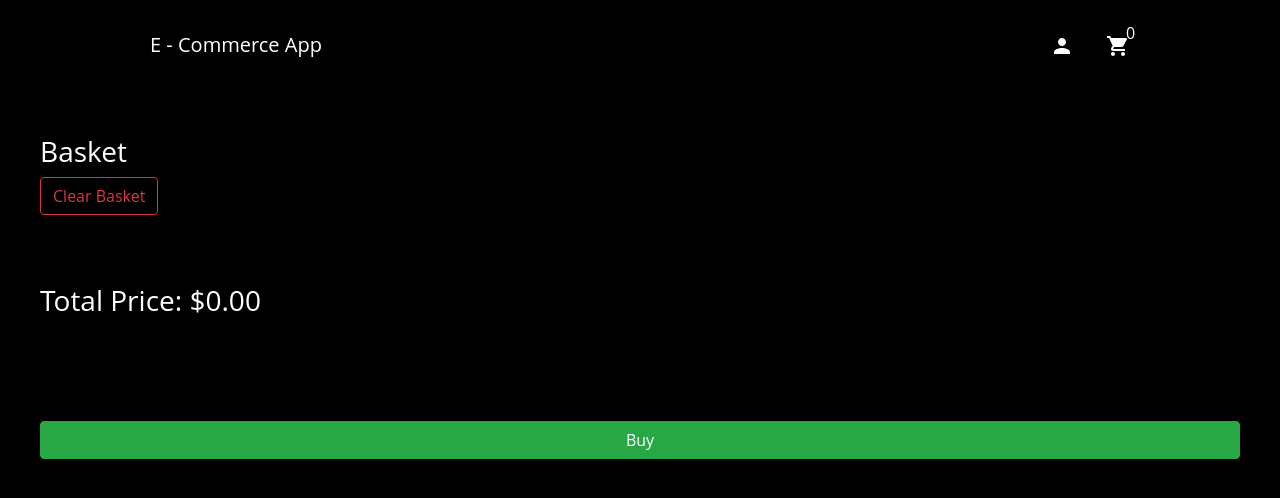
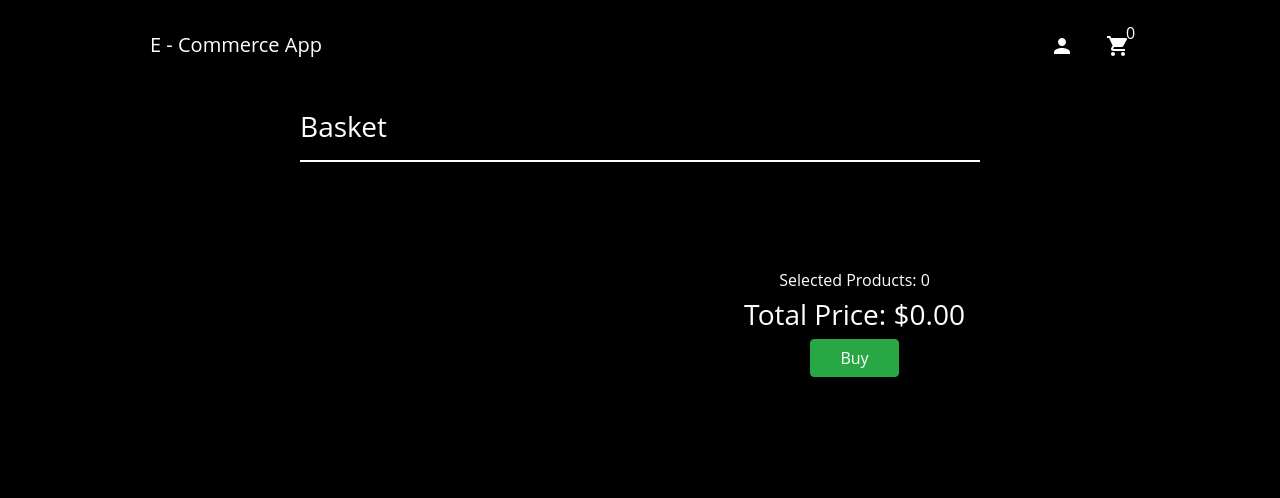
Before and after one commit to EmrahMorgil/E-Commerce-App-with-React-and-Redux, a React (Create React App) app: page /basket in a window 1280 px wide. Shown: the top 498 px of the page. Built offline with nearby package versions, Linux system fonts and the light colour scheme.

Commit message:
basket bitti

```diff
--- a/package.json
+++ b/package.json
@@ -5,6 +5,9 @@
   "dependencies": {
     "@emotion/react": "^11.10.6",
     "@emotion/styled": "^11.10.6",
+    "@fortawesome/fontawesome-svg-core": "^6.4.0",
+    "@fortawesome/free-solid-svg-icons": "^6.4.0",
+    "@fortawesome/react-fontawesome": "^0.2.0",
     "@mui/icons-material": "^5.11.16",
     "@mui/material": "^5.11.16",
     "@reduxjs/toolkit": "^1.9.3",
--- a/src/components/Basket/BasketItem.tsx
+++ b/src/components/Basket/BasketItem.tsx
@@ -5,6 +5,7 @@ import { basketItemType, mdlProduct } from "../../types/Type";
 import { basketAmount,deleteBasket,setBasket, setTotalPrice, addBasket } from "../../redux/products/productsSlice";
 import { useSelector, useDispatch } from "react-redux";
 import { RootState } from "../../redux/store";
+import DeleteBasketItemButton from "./DeleteBasketItemButton";
 
 
 const BasketItem: React.FC<basketItemType> = ({ product }) => {
@@ -71,39 +72,24 @@ const BasketItem: React.FC<basketItemType> = ({ product }) => {
   return (
     <>
       {Number(product?.amount) > 0 && totalPrice > 0 && (
-        <div
-          className={
-            theme
-              ? `backgroundLightTheme card basket-item`
-              : `backgroundNightTheme card basket-item`
-          }
-        >
-          <img
-            className="card-img-top basket-item-img"
-            src={product.photo[0]}
-            alt={product?.name}
-          />
-          <div className="card-body">
-            <h5
-              className={
-                theme ? `lightTheme card-title` : `nightTheme card-title`
-              }
-            >
+        <div style={{display: "flex"}}>
+          <img className="card-img-top basket-item-img" src={product.photo[0]} alt={product?.name}/>
+          <div className="card-detail">
+            <h5 className={`nightTheme card-title`}>
               {product?.name}
             </h5>
-            <p
-              className={
-                theme ? `lightTheme card-text` : `nightTheme card-text`
-              }
-            >
+            <p className={`nightTheme card-text`}>
               ${product?.price}
             </p>
+            <div style={{display: "flex"}}>
+
             <div className="basket-item-amount">
+              {product.amount === 1 ? <DeleteBasketItemButton product={product}/> :
               <RemoveIcon
                 style={{ cursor: "pointer" }}
                 className={theme ? `lightTheme` : `nightTheme`}
                 onClick={decrement}
-              />
+              />}
               <p className={theme ? `lightTheme` : `nightTheme`}>
                 {product?.amount}
               </p>
@@ -113,12 +99,17 @@ const BasketItem: React.FC<basketItemType> = ({ product }) => {
                 onClick={increment}
               />
             </div>
-            <button
+            <div>
+            {product.amount>1 && <DeleteBasketItemButton product={product}/>}
+            </div>
+            </div>
+            {/* <button
               onClick={() => deleteItem(product?.id)}
               className="btn btn-danger"
             >
               Remove
-            </button>
+            </button> */}
+
           </div>
         </div>
       )}
--- a/src/components/Basket/BasketList.tsx
+++ b/src/components/Basket/BasketList.tsx
@@ -3,19 +3,28 @@ import { mdlProduct } from "../../types/Type";
 import { useSelector } from "react-redux";
 import { RootState } from "../../redux/store";
 import BasketItem from "./BasketItem";
+import BuyBasketItemButton from "./BuyBasketItemButton";
 
 const BasketList: React.FC = () => {
-
-    const basket = useSelector((state:RootState)=>state.products.basket);
-    const totalPrice = useSelector((state:RootState)=>state.products.totalPrice);
-    const theme = useSelector((state:RootState)=>state.theme.theme);
+  const basket = useSelector((state: RootState) => state.products.basket);
+  const totalPrice = useSelector(
+    (state: RootState) => state.products.totalPrice
+  );
 
   return (
-    <div>
-      {basket.map((item: mdlProduct) => {
-        return <BasketItem product={item} key={item.id} />;
-      })}
-      <h3 className={theme ? `lightTheme basket-total-price` : `nightTheme basket-total-price`}>Total Price: ${totalPrice.toFixed(2)}</h3>
+    <div className="row">
+      <div className="col">
+        {basket.map((item: mdlProduct) => {
+          return <BasketItem product={item} key={item.id} />;
+        })}
+      </div>
+      <div className="col" style={{justifyContent: "flex-end", display: "flex"}}>
+        <div style={{display: "flex", flexDirection: "column", alignItems: "center", marginTop: "45px"}}>
+        <h6 style={{color: "white"}}>Selected Products: {basket.length}</h6>
+      <h3 className={`nightTheme basket-total-price`}>Total Price: ${totalPrice.toFixed(2)}</h3>
+        <BuyBasketItemButton />
+        </div>
+      </div>
     </div>
   );
 };
--- /dev/null
+++ b/src/components/Basket/BuyBasketItemButton.tsx
@@ -0,0 +1,35 @@
+import React from 'react'
+import { useDispatch, useSelector } from 'react-redux';
+import { RootState } from '../../redux/store';
+import { clearBasketItems, setTotalPrice } from '../../redux/products/productsSlice';
+import { toast } from 'react-toastify';
+
+const BuyBasketItemButton: React.FC = () => {
+
+    const totalPrice = useSelector((state:RootState)=>state.products.totalPrice);
+    const userLoggedIn = useSelector((state:RootState)=>state.users.userLoggedIn);
+    const dispatch = useDispatch();
+
+    const buyClick = () =>{
+        if(userLoggedIn)
+        {
+          if(totalPrice>0)
+          {
+              toast.success("Satın Alma Başarılı!");
+              dispatch(setTotalPrice(0));
+              dispatch(clearBasketItems());
+          }else{
+            toast.warning("Önce sepetine bir şeyler eklemelisin!");
+          }
+        }else{
+          toast.error("Önce Giriş Yapmalısın!");
+        }
+
+      }
+
+  return (
+    <button onClick={buyClick} className="btn btn-success" style={{width: "40%"}}>Buy</button>
+  )
+}
+
+export default BuyBasketItemButton
--- /dev/null
+++ b/src/components/Basket/DeleteBasketItemButton.tsx
@@ -0,0 +1,43 @@
+import React from "react";
+import { useDispatch, useSelector } from "react-redux";
+import { RootState } from "../../redux/store";
+import { basketAmount, deleteBasket, setTotalPrice } from "../../redux/products/productsSlice";
+import { mdlProduct } from "../../types/Type";
+import DeleteForeverIcon from '@mui/icons-material/DeleteForever';
+
+export interface IDeleteBasketItemButton{
+    product: mdlProduct;
+}
+
+const DeleteBasketItemButton: React.FC<IDeleteBasketItemButton> = ({product}) => {
+
+    const totalPrice = useSelector((state: RootState) => state.products?.totalPrice);
+    const basket = useSelector((state: RootState) => state.products.basket);
+    const dispatch = useDispatch();
+
+    const deleteItem = (id?: number) => {
+        let updatePrice = totalPrice - Number(product?.price) * Number(product?.amount);
+        if (updatePrice < 0.1) {
+          updatePrice = 0;
+        }
+        dispatch(setTotalPrice(updatePrice));
+
+        const newBasket = basket.filter((item: mdlProduct) => {
+          return item.id !== id;
+        });
+        dispatch(deleteBasket(newBasket));
+
+        let count = 0;
+        newBasket.map((item: mdlProduct) => {
+          return count += item.amount;
+        });
+
+        dispatch(basketAmount(count));
+      };
+
+  return (
+    <DeleteForeverIcon onClick={() => deleteItem(product?.id)} style={{color: "white"}}/>
+  );
+};
+
+export default DeleteBasketItemButton;
--- a/src/pages/Basket.tsx
+++ b/src/pages/Basket.tsx
@@ -43,14 +43,15 @@ const Basket: React.FC = () => {
   return (
     <div className="basket">
       <h3 className={theme ? `lightTheme basket-total-price` : `nightTheme basket-total-price`}>Basket</h3>
-      <button className="btn btn-outline-danger" onClick={clearBasket}>Clear Basket</button>
+      <hr style={{border: "1px solid white"}}/>
+      {/* <button className="btn btn-outline-danger" onClick={clearBasket}>Clear Basket</button> */}
       <br/><br/>
       <div>
         <BasketList />
       </div>
-      <div style={{marginTop: "13vh"}}>
+      {/* <div style={{marginTop: "13vh"}}>
         <button onClick={buyClick} className="btn btn-success" style={{width: "100%"}}>Buy</button>
-      </div>
+      </div> */}
     </div>
   );
 };
--- a/src/styles/App.css
+++ b/src/styles/App.css
@@ -495,21 +495,26 @@ img{
   /* Basket */
 
   .basket{
-	  margin: 0px 40px;
-
-
+	  margin: 20px 300px;
   }
   .basket-total-price{
-	  margin-top: 45px;
+	  /* margin-top: 45px; */
+  }
+
+  .card-detail{
+    margin: 1rem 0rem 0rem 1rem;
   }
 
   /* BasketItems */
   .basket-item-img {
-	width: 230px;
-	height: 200px;
+	width: 110px;
+	height: 130px;
   }
   .basket-item-amount {
-	display: flex;
+	display: inline-flex;
+  height: 1.7rem;
+  border: 1px solid grey;
+  border-radius: 15%;
   }
 
 
```
Also changed, not shown: 1 other file (tests, documents, lock files or other folders).
